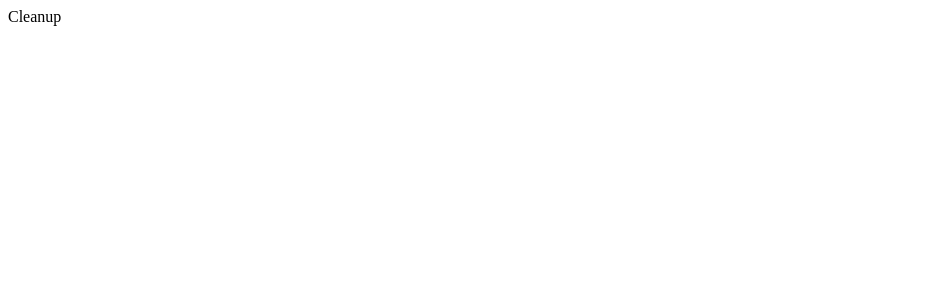
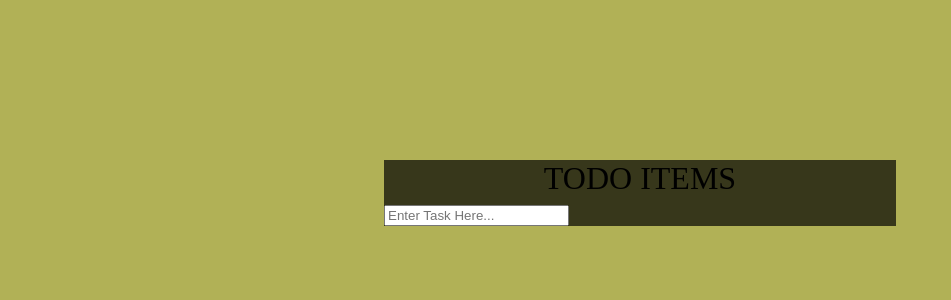
Before and after one commit to zeenat-abedin/todo-app, a React (Create React App) app: page / in a window 1280 px wide. Shown: the top 300 px of the page, without its empty margins (0-951 px from the left). Built offline with nearby package versions, Linux system fonts and the light colour scheme.

Commit message:
"Imported Todo component and its CSS; rendered <Todo/> in App component"

```diff
--- a/src/App.js
+++ b/src/App.js
@@ -1,9 +1,10 @@
-
+import Todo from "./components/Todo";
+import './components/Todo.css'
 
 function App() {
   return (
     <div>
-      Cleanup
+      <Todo/>
     </div>
   );
 }
--- /dev/null
+++ b/src/components/Todo.css
@@ -0,0 +1,16 @@
+body {
+    background: #8d8d07ad;
+}
+
+
+.todo-container{
+    width: 40vw;
+    background: #000000af;
+    margin: 10rem auto;
+}
+
+.header{
+    margin: 0.5rem;
+    font-size: 2rem;
+    text-align: center;
+}
--- /dev/null
+++ b/src/components/Todo.jsx
@@ -0,0 +1,17 @@
+import React from 'react'
+
+function Todo() {
+    return (
+    <div className='todo-container'>
+    <div className='header'>
+      TODO ITEMS
+    </div>
+            <div className="tasks"></div>
+            <div className="create-task">
+                <input type="text" placeholder="Enter Task Here..." id="newTask"/>
+            </div>
+    </div>
+  )
+}
+
+export default Todo
```
